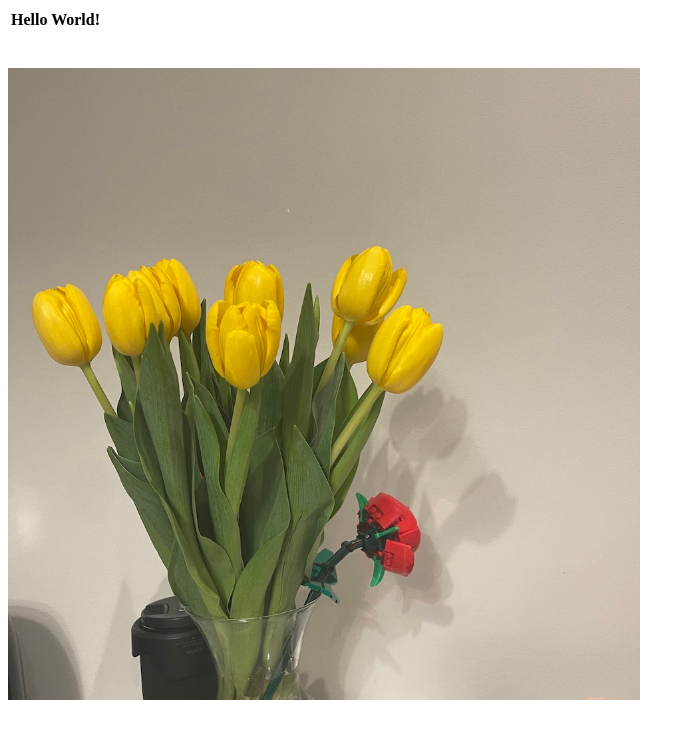
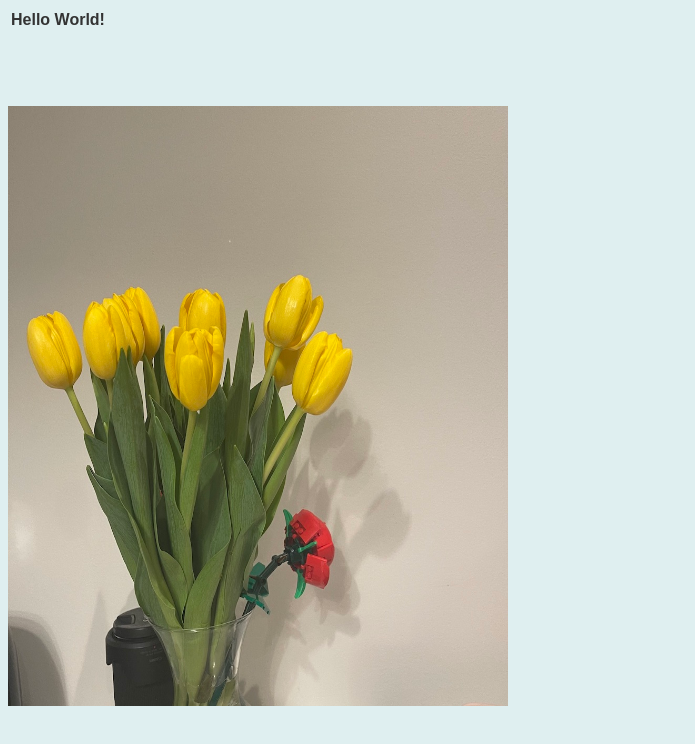
Before and after one commit to cocosyk/cocotwine, a plain HTML site: page index.html in a window 1280 px wide. Shown: the whole page, without its empty margins (0-695 px from the left). Drawn offline with Linux system fonts and the light colour scheme.

Commit message:
Update index.html

```diff
--- a/index.html
+++ b/index.html
@@ -15,5 +15,16 @@
 <br>
   </br>
 
-<img src="https://cocosyk.github.io/cocotwine/images/IMG_1864.jpg" alt="flower" style="width:50%">
+<img src="https://cocosyk.github.io/cocotwine/images/IMG_1864.jpg" alt="flower" style="width:500px;height:600px;">
 </html>
+
+
+
+<style>
+  body{
+    background-color: #DFEFF0;
+    color: #333333;
+    font-size: 32px;
+    font-family: Arial, Helvetica, sans-serif;
+  }
+</style>
```
